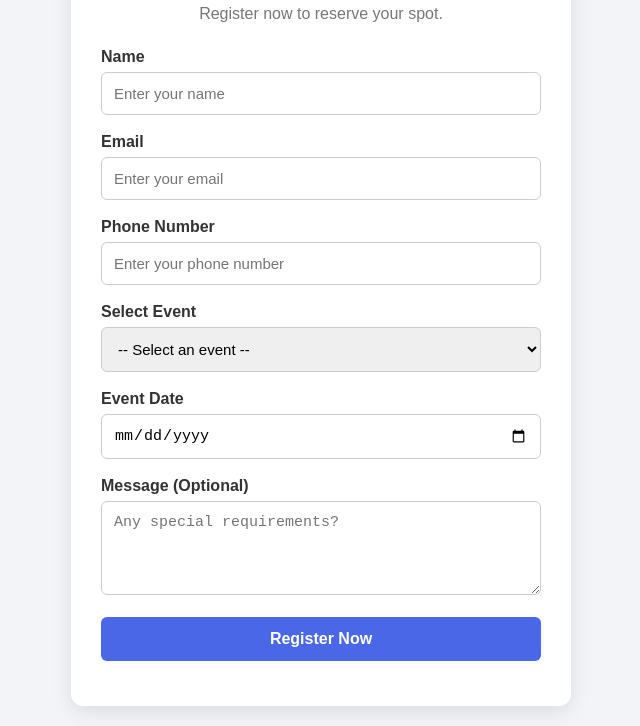
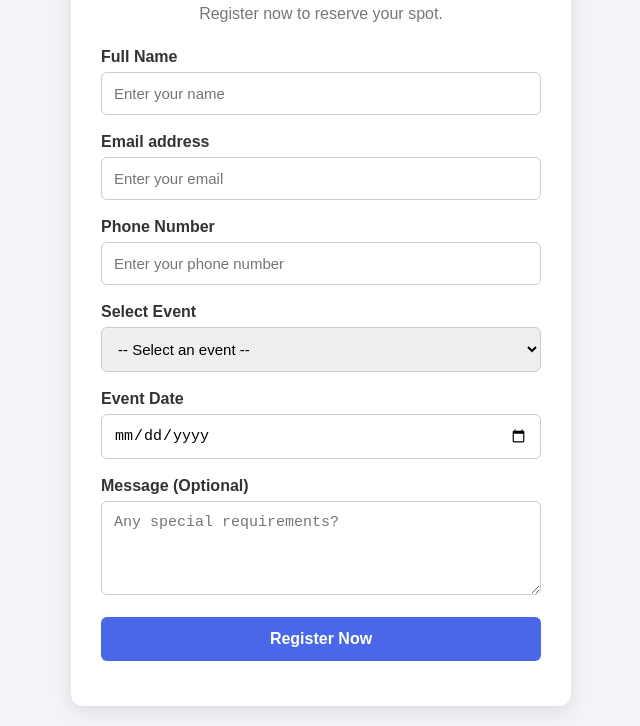
Before and after one commit to manasakasarla71-lab/Event-Registration-1, a plain HTML site: page index.html in a window 1280 px wide. Shown: the part 81-807 px from the top of the page, without its empty margins (319-959 px from the left). Drawn offline with Linux system fonts and the light colour scheme.

Commit message:
first commit

```diff
--- a/index.html
+++ b/index.html
@@ -13,10 +13,10 @@
             <h2>Event Registration</h2>
             <p>Register now to reserve your spot.</p>
 
-            <label for="name">Name</label>
+            <label for="name">Full Name</label>
             <input type="text" id="name" placeholder="Enter your name" required>
 
-            <label for="email">Email</label>
+            <label for="email">Email address</label>
             <input type="email" id="email" placeholder="Enter your email" required>
 
             <label for="phone">Phone Number</label>
```
